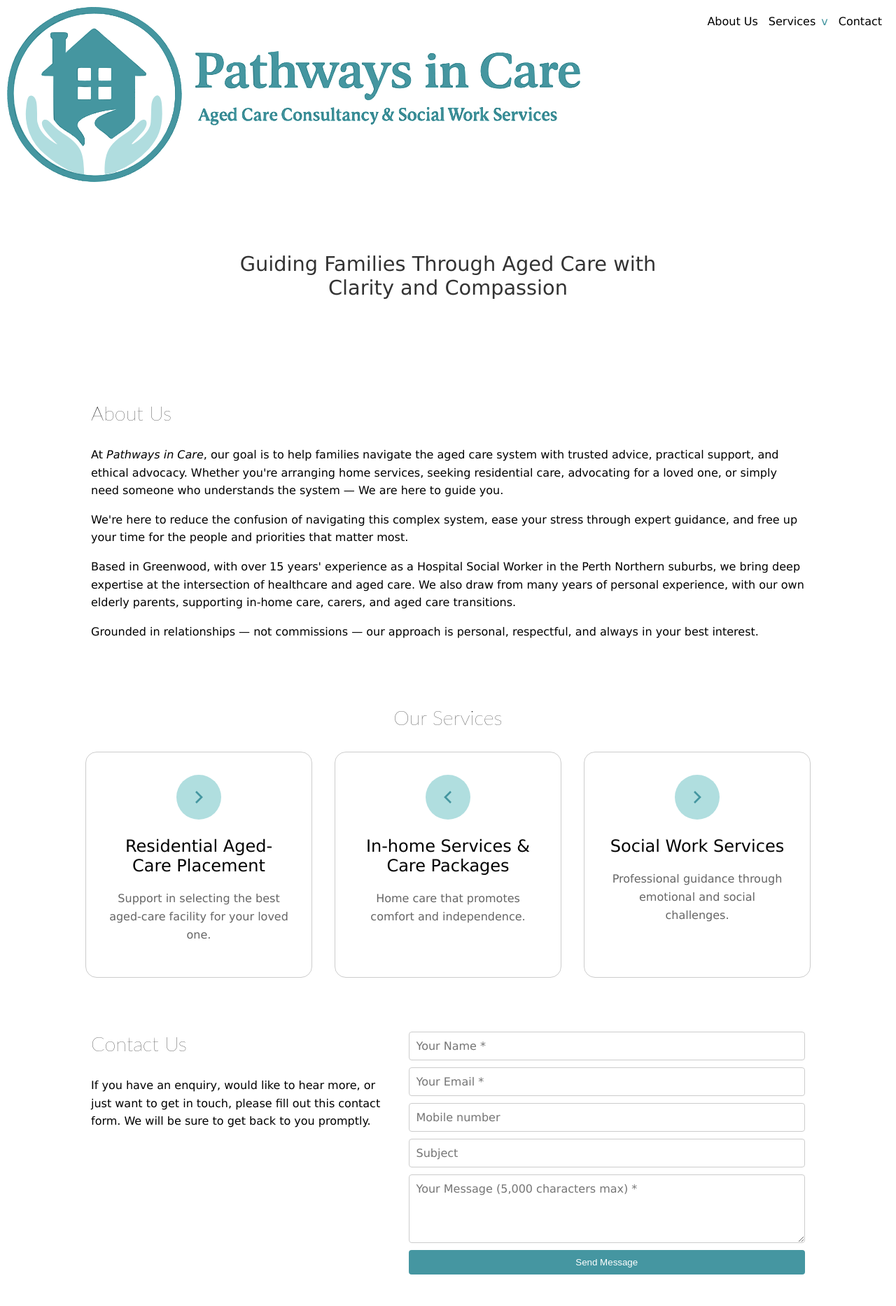
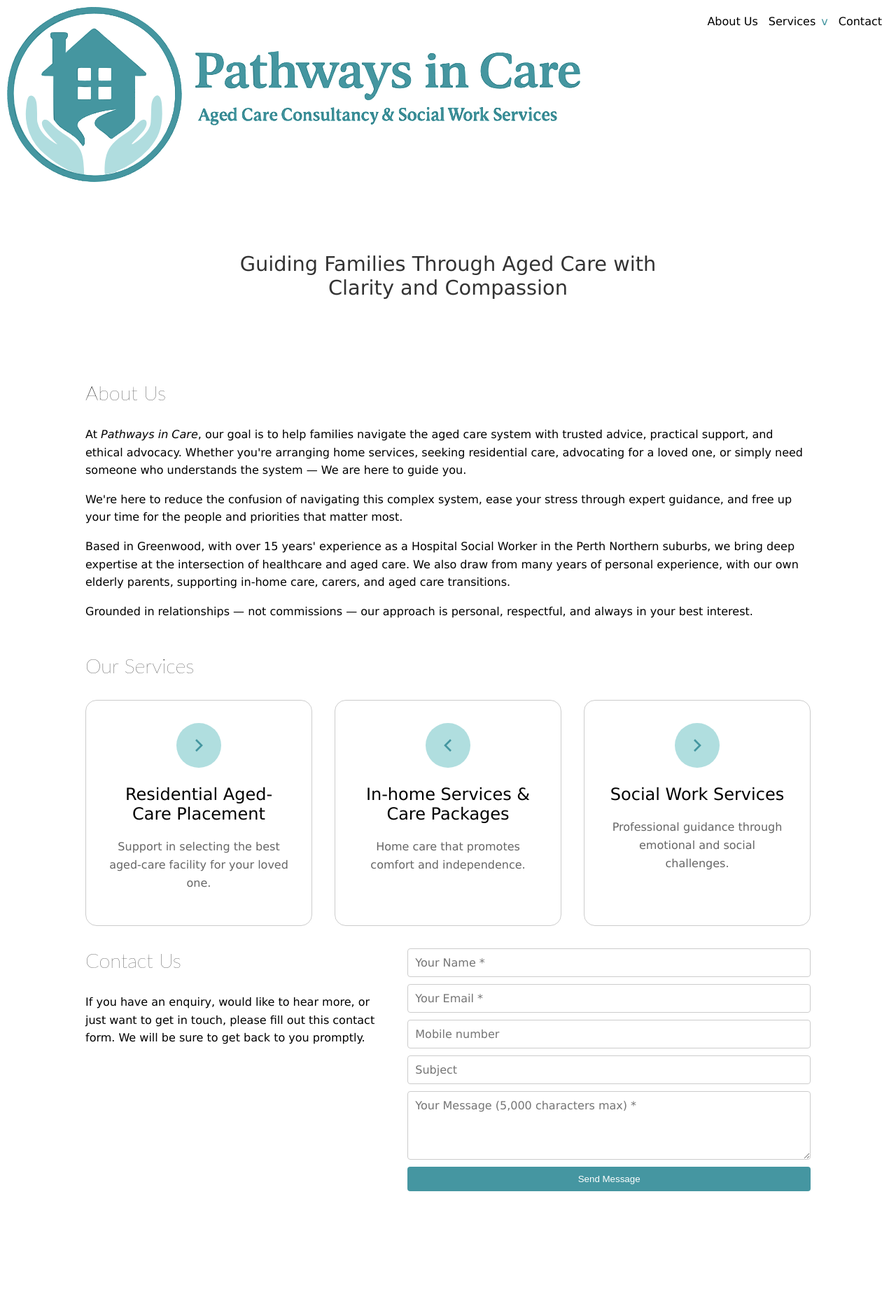
Before and after one commit to dmholyday/pathwaysincare-web, a Jekyll site: the page built from index.html, in a window 1280 px wide. Shown: the whole page at 70% size. Built offline with Jekyll 4.4.1, drawn with Linux system fonts in a browser that asks for light colours; after the commit the page ends 1718 px from its top, so only the background shows below that.

Commit message:
alot of time on alignment, response.

```diff
--- a/assets/style.css
+++ b/assets/style.css
@@ -172,7 +172,7 @@ body {
     display: flex;
     align-items: flex-start;
     justify-content: space-between;
-    padding: 45px 40px;
+    padding: 1rem 2rem 1rem 2rem;
     gap: 40px;
     margin: 0 auto;
     flex-wrap: wrap;
@@ -191,10 +191,10 @@ body {
     /*display: flex;
     align-items: flex-start;*/
     justify-content: space-between;
-    padding: 45px 40px;
+    padding: 1rem 2rem 1rem 2rem;
     gap: 40px;
     margin: 0 auto;
-    flex-wrap: wrap;
+    /*flex-wrap: wrap;*/
     opacity: 1;
     max-width: 1100px;
     word-wrap: break-word;
@@ -295,9 +295,9 @@ body {
 
 .services-section {
       max-width: 1100px;
+      gap: 40px;
       margin: 0 auto;
-      text-align: center;
-      padding: 2rem;
+      padding: 1rem 2rem 1rem 2rem;
     }
 
     .services-grid {
@@ -415,7 +415,7 @@ body {
         /*display: flex;
         align-items: flex-start;*/
         justify-content: space-between;
-        padding: 45px 40px;
+        /*padding: 45px 40px;*/
         gap: 40px;
         margin: 0 auto;
         /*flex-wrap: wrap;*/
@@ -531,7 +531,7 @@ body {
         flex-direction: column;
         text-align: left;
         transform: translateY(50px);
-        padding: 25px 20px;
+        /*padding: 25px 20px;*/
         max-width: 100%;
     }
 
--- a/index.html
+++ b/index.html
@@ -17,7 +17,7 @@ title: Home
   </div>
 </section>
 
-<section id="services" class="still-section services-section">
+<section id="services" class="services-section">
 
     <div class="text">
       <h2>Our Services</h2>
```
